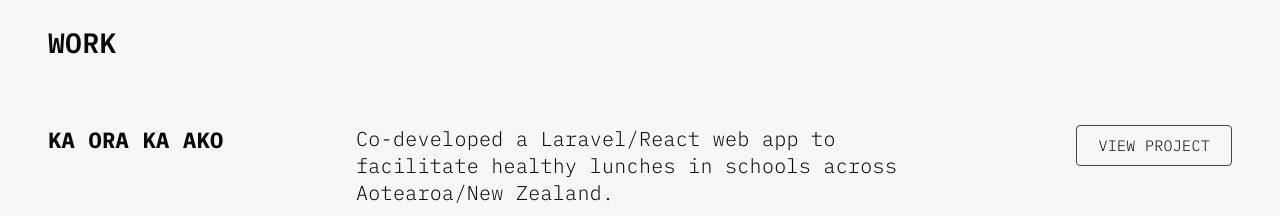
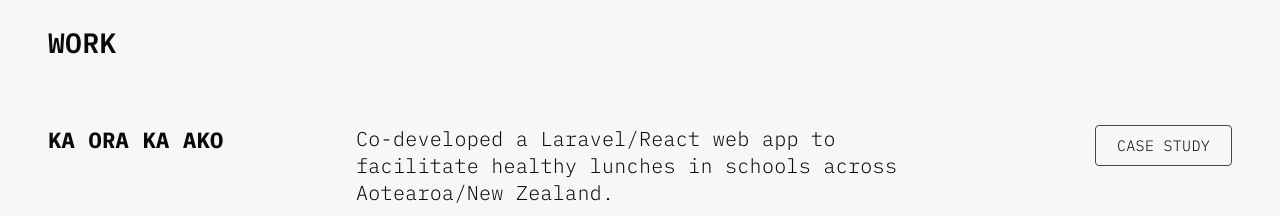
Before and after one commit to emily-berryman/dev-portfolio-24, a Next.js app: page / in a window 1280 px wide. Shown: the part 1760-1976 px from the top of the page. Built offline with nearby package versions, Linux system fonts and the light colour scheme; a web font is replaced by a local one.

Commit message:
Update button label in ProjectOverview component

```diff
--- a/src/components/ProjectOverview.tsx
+++ b/src/components/ProjectOverview.tsx
@@ -36,7 +36,7 @@
 						</span>
 						<div className={styles.linkWrapper}>
 							<Button target={"_self"} href={project.url} passHref>
-								View Project
+								Case Study
 							</Button>
 						</div>
 					</div>
```
